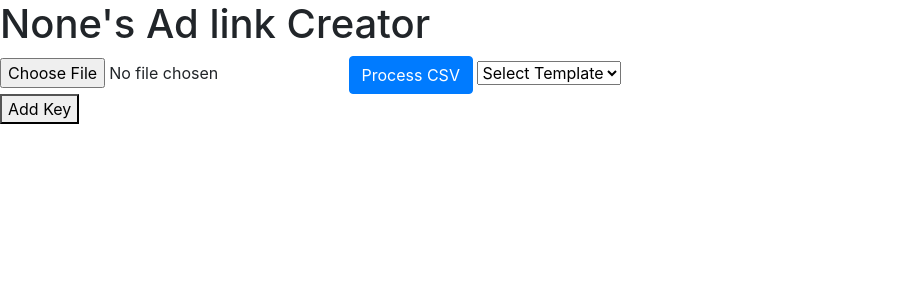
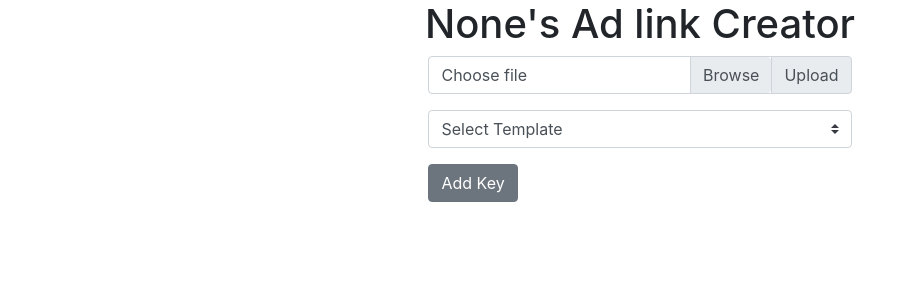
Before and after one commit to jmandarino-branch/ads-link-website, a Django app: template templates/index.html in a window 1280 px wide. Shown: the top 300 px of the page, without its empty margins (0-918 px from the left). Run offline with Django 3.2, Linux system fonts and the light colour scheme; the template is opened without the code that fills it, so the values that code supplies are empty; the visitor is signed in with stand-in values (Sample User, id 1); some libraries are stand-ins or nearby versions.

Commit message:
finish bootstrap integration for input form

```diff
--- a/links/utils.py
+++ b/links/utils.py
@@ -26,6 +26,8 @@ def process_csv(request, file, template_name):
                 template = row.get(TEMPLATE_COL_NAME)
                 if template:
                     template = TEMPLATE_DICT.get(template.upper(), template_global)
+                else:
+                    template = template_global
                 del row[TEMPLATE_COL_NAME]
 
             link_data = merge_dictionaries(row, template)
--- a/templates/base_html.html
+++ b/templates/base_html.html
@@ -10,7 +10,6 @@
     {% load static %}
 </head>
 <body>
-{% block content %}<!-- default content text (typically empty) -->{% endblock %}
 <script src="https://code.jquery.com/jquery-3.2.1.slim.min.js"
         integrity="sha384-KJ3o2DKtIkvYIK3UENzmM7KCkRr/rE9/Qpg6aAZGJwFDMVNA/GpGFF93hXpG5KkN"
         crossorigin="anonymous"></script>
@@ -20,5 +19,7 @@
 <script src="https://maxcdn.bootstrapcdn.com/bootstrap/4.0.0/js/bootstrap.min.js"
         integrity="sha384-JZR6Spejh4U02d8jOt6vLEHfe/JQGiRRSQQxSfFWpi1MquVdAyjUar5+76PVCmYl"
         crossorigin="anonymous"></script>
+{% block content %}<!-- default content text (typically empty) -->{% endblock %}
+
 </body>
 </html>
--- a/templates/index.html
+++ b/templates/index.html
@@ -1,14 +1,26 @@
 {% extends "base_html.html" %}
 
 {% block content %}
-    <h1>{{ user.company }}'s Ad link Creator</h1>
+    <h1 class="text-center">{{ user.company }}'s Ad link Creator</h1>
+
+    <div class="d-flex justify-content-center align-items-center container ">
 
     <form method="post" enctype="multipart/form-data">
         {% csrf_token %}
-        <input type="file" name="uploaded_file">
-        <button type="submit" class="btn btn-primary">Process CSV</button>
+            <div class="input-group mb-3">
+                <div class="custom-file">
+                    <input name="uploaded_file" type="file" class="custom-file-input" id="inputGroupFile02">
+                    <label class="custom-file-label" for="inputGroupFile02">Choose file</label>
 
-        <select name="template_name">
+                </div>
+                <div class="input-group-append">
+                    <button type="submit" class="input-group-text" id="">Upload</button>
+                </div>
+        <!-- <input type="file" name="uploaded_file"  >
+        <button type="submit" class="btn btn-primary">Process CSV</button> -->
+    </div>
+    <div class="form-group">
+        <select name="template_name" class="custom-select">
             <option selected="selected" disabled>Select Template</option>
             <option value="">None</option>
 
@@ -18,19 +30,25 @@
             {% endfor %}
 
         </select>
+    </div>
 
-    <div id="kvpairs">
+    <div id="kvpairs" class="form-group">
 
         {% for k,v in link_dict_items %}
-            <input name="key_{{ k }}" type="text" value="{{ k }}">:<input name="value_{{ v }}"type="text" value="{{ v }}"><br>
+            <div class="form-inline">
+            <input class="form-control" name="key_{{ k }}" type="text" value="{{ k }}">:<input class="form-control" name="value_{{ v }}"type="text" value="{{ v }}">
+            </div>
 
 
         {% endfor %}
+        <button id="adKVButton" type="button" class="btn btn-secondary"onclick="addPair()">Add Key</button>
+
     </div>
+    </form>
 
-    </form>
-        <button onclick="addPair()">Add Key</button>
 
+
+      </div>
     {% if uploaded_file_url %}
         <table class="table">
         <tbody>
@@ -41,8 +59,11 @@
                 <td>{{ url }}</td>
             </tr>
         {% endfor %}
+        </tbody>
+        </table>
 
     {% endif %}
+
 
 <script>
 
@@ -51,24 +72,42 @@
         var input = document.createElement("input");
         var name = Math.floor(Math.random() * 10000).toString();
 
+        var button = document.getElementById("adKVButton");
+
         input.type = "text";
-        input.class = "key";
+        input.className = "key form-control";
         input.name = "key_" + name;
         var input2 = document.createElement("input");
         input2.type = "text";
-        input2.class = "value";
+        input2.className = "value form-control";
         input2.name = "value_" + name;
 
+        var div = document.createElement("div");
 
-        container.appendChild(input);
-        container.appendChild(document.createTextNode(":"));
-        container.appendChild(input2);
-        container.appendChild(document.createElement("br"));
+        div.className = "form-inline";
+
+        div.appendChild(input);
+        div.appendChild(document.createTextNode(":"));
+        div.appendChild(input2);
+
+        container.insertBefore(div, button)
+
+
+
+        {#container.insertBefore(input, button);#}
+        {#container.insertBefore(document.createTextNode(":"), button);#}
+        {#container.insertBefore(input2, button);#}
+        {#container.insertBefore(document.createElement("br"), button);#}
 
 
 
 
     }
+    // bootstrap 4.1 requires jquery to have a custom file name in input field
+    $('.custom-file-input').on('change', function() {
+   let fileName = $(this).val().split('\\').pop();
+   $(this).next('.custom-file-label').addClass("selected").html(fileName);
+});
 
 
 
```
